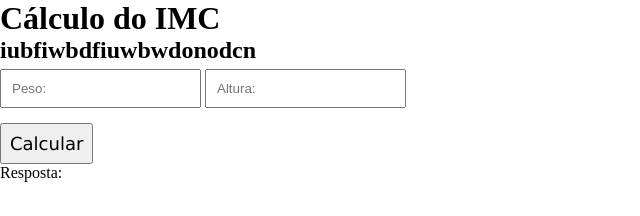
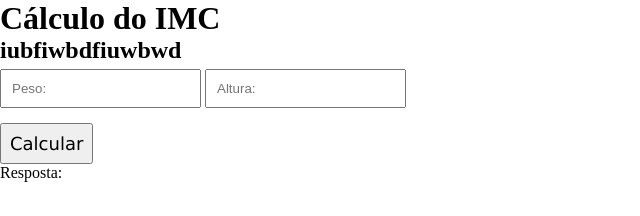
Before and after one commit to AnaPenna/Aula-imc, a plain HTML site: page index.html in a window 1280 px wide. Shown: the whole page, without its empty margins (0-640 px from the left). Drawn offline with Linux system fonts and the light colour scheme.

Commit message:
Update index.html

```diff
--- a/index.html
+++ b/index.html
@@ -11,7 +11,7 @@
 </head>
 <body>
     <h1>Cálculo do IMC</h1>
-    <h2>iubfiwbdfiuwbwdonodcn</h2>
+    <h2>iubfiwbdfiuwbwd</h2>
     <div id="caixas">
         <input type="number" id="edtpeso" placeholder="Peso: ">
         <input type="number" id="edtaltura" placeholder="Altura: ">
```
